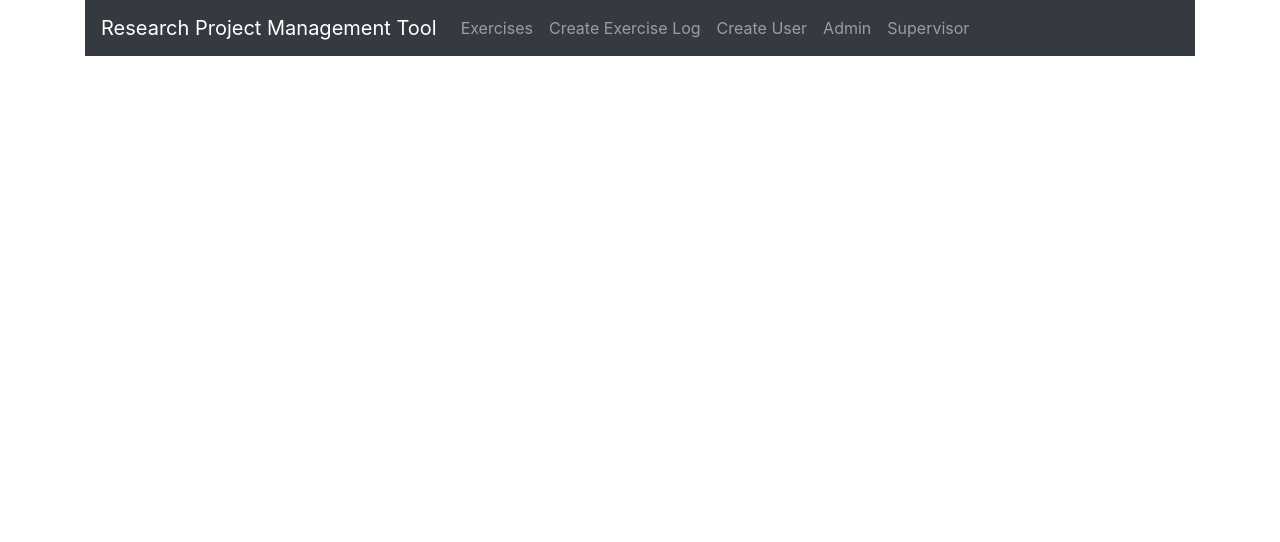
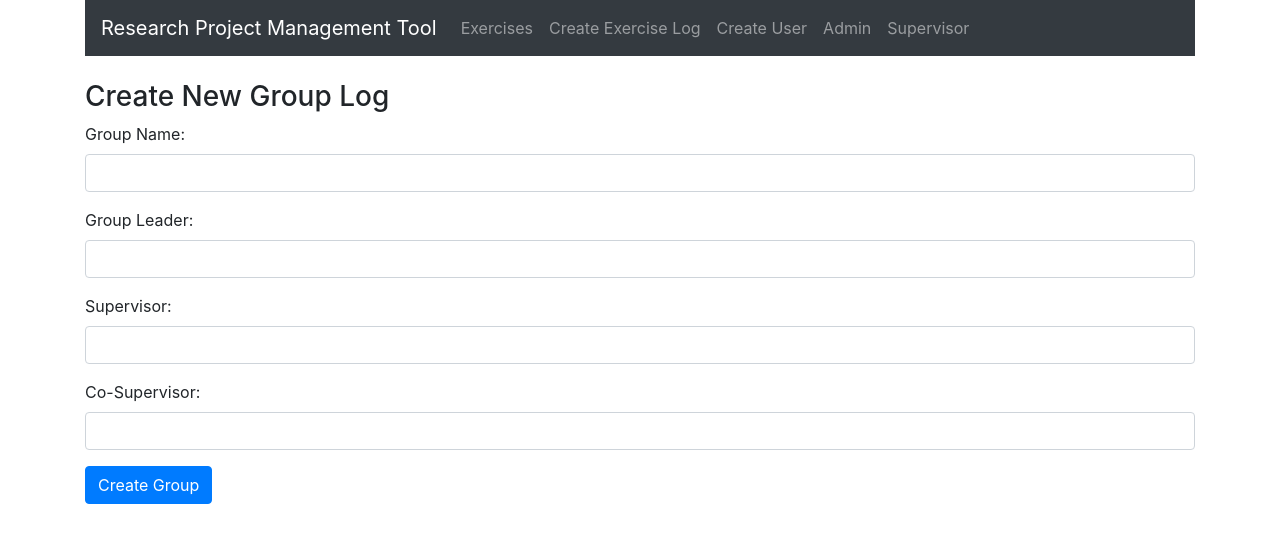
Before and after one commit to kushanisakalasooriya/Research-Management-System-FE, a React (Create React App) app: page /add-group in a window 1280 px wide. Shown: the top 542 px of the page. Built offline with nearby package versions, Linux system fonts and the light colour scheme.

Commit message:
created the group component

```diff
--- a/package.json
+++ b/package.json
@@ -5,7 +5,7 @@
   "dependencies": {
     "@ashvin27/react-datatable": "^1.5.3",
     "axios": "^0.18.1",
-    "bootstrap": "^4.3.1",
+    "bootstrap": "^4.6.1",
     "cors": "^2.8.5",
     "dotenv": "^16.0.0",
     "downloadjs": "^1.4.7",
@@ -14,12 +14,12 @@
     "isomorphic-fetch": "^3.0.0",
     "mongoose": "^6.3.1",
     "multer": "^1.4.4",
-    "react": "^16.8.6",
+    "react": "^16.14.0",
     "react-bootstrap": "^2.3.0",
     "react-datepicker": "^2.16.0",
     "react-dom": "^16.8.6",
     "react-dropzone": "^12.0.5",
-    "react-router-dom": "^5.0.0",
+    "react-router-dom": "^5.3.1",
     "react-scripts": "^3.4.4"
   },
   "scripts": {
--- a/src/App.js
+++ b/src/App.js
@@ -20,6 +20,7 @@ import AddSubmission from './components/admin-components/add-submission.componen
 
 
 import SupervisorHome from './components/supervisor-components/supervisor-home.component';
+import CreateGroup from './components/student-components/create-group.component';
 
 function App() {
   return (
@@ -43,6 +44,8 @@ function App() {
 
           <Route path="/supervisor-home" component={SupervisorHome} />
 
+          <Route path="/add-group" component={CreateGroup} />
+
       </div>
     </Router>
   );
--- /dev/null
+++ b/src/components/student-components/create-group.component.js
@@ -0,0 +1,127 @@
+import React, { Component } from 'react';
+import axios from 'axios';
+
+export default class CreateGroup extends Component {
+    constructor(props) {
+        super(props);
+
+        this.onChangeGroupName = this.onChangeGroupName.bind(this);
+        this.onChangeGroupLeader = this.onChangeGroupLeader.bind(this);
+        this.onChangeSupervisor = this.onChangeSupervisor.bind(this);
+        this.onChangeCoSupervisor = this.onChangeCoSupervisor.bind(this);
+        this.onSubmit = this.onSubmit.bind(this);
+
+        this.state = {
+            groupname: '',
+            groupleader: '',
+            supervisor: '',
+            cosupervisor: '',
+        }
+    }
+
+    // componentDidMount() {
+    //     this.setState({
+
+    //     });
+    // }
+
+    onChangeGroupName(e) {
+        this.setState({
+            groupname: e.target.value
+        });
+    }
+
+    onChangeGroupLeader(e) {
+        this.setState({
+            groupleader: e.target.value
+        });
+    }
+
+    onChangeSupervisor(e) {
+        this.setState({
+            supervisor: e.target.value
+        });
+    }
+
+    onChangeCoSupervisor(e) {
+        this.setState({
+            cosupervisor: e.target.value
+        });
+    }
+
+    onSubmit(e) {
+        e.preventDefault();
+
+        const group = {
+            groupname: this.state.groupname,
+            groupleader: this.state.groupleader,
+            supervisor: this.state.supervisor,
+            cosupervisor: this.state.cosupervisor,
+        }
+
+        console.log(group);
+
+        axios.post('http://localhost:5000/groups/add', group)
+            .then(res => console.log(res.data));
+
+        this.setState({
+            groupname: '',
+            groupleader: '',
+            supervisor: '',
+            cosupervisor: '',
+        })
+
+        // window.location = '/';
+    }
+
+
+    render() {
+        return (
+            <div>
+                <h3>Create New Group Log</h3>
+                <form onSubmit={this.onSubmit}>
+                    <div className="form-group">
+                        <label>Group Name: </label>
+                        <input type="text"
+                            required
+                            className="form-control"
+                            value={this.state.groupname}
+                            onChange={this.onChangeGroupName}
+                        />
+                    </div>
+                    <div className="form-group">
+                        <label>Group Leader: </label>
+                        <input type="text"
+                            required
+                            className="form-control"
+                            value={this.state.groupleader}
+                            onChange={this.onChangeGroupLeader}
+                        />
+                    </div>
+                    <div className="form-group">
+                        <label> Supervisor: </label>
+                        <input
+                            type="text"
+                            className="form-control"
+                            value={this.state.supervisor}
+                            onChange={this.onChangeSupervisor}
+                        />
+                    </div>
+                    <div className="form-group">
+                        <label> Co-Supervisor: </label>
+                        <input
+                            type="text"
+                            className="form-control"
+                            value={this.state.cosupervisor}
+                            onChange={this.onChangeCoSupervisor}
+                        />
+                    </div>
+
+                    <div className="form-group">
+                        <input type="submit" value="Create Group" className="btn btn-primary" />
+                    </div>
+                </form>
+            </div>
+        )
+    }
+}
```
Also changed, not shown: src/components/student-components/add-members.component.js (added), src/components/student-components/view-groups.component.js (added), 2 other files (tests, documents, lock files or other folders).
